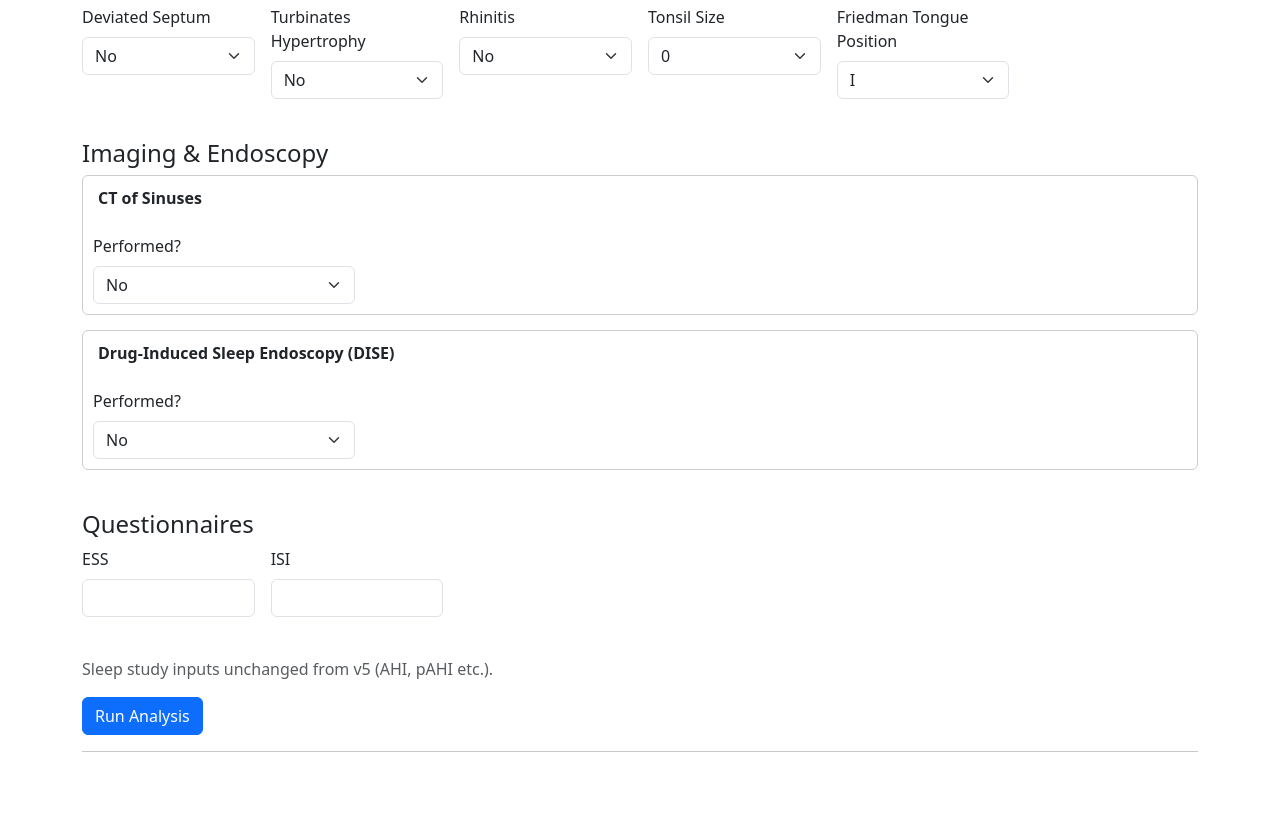
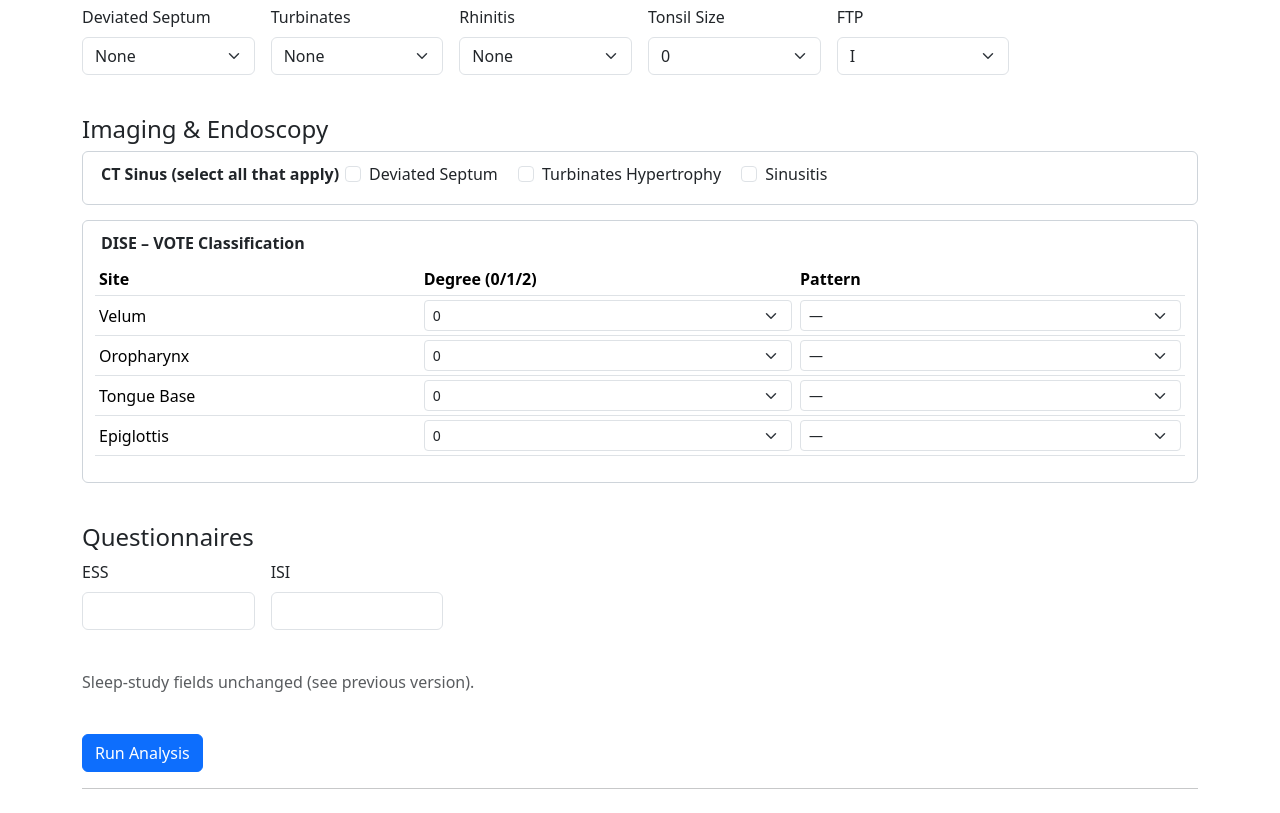
Before and after one commit to stereooooooo/osa-phenotyper, a plain HTML site: page index.html in a window 1280 px wide. Shown: the part 342-1155 px from the top of the page. Before the commit the page ends 1118 px from the top, so only its background shows below. Drawn offline with nearby package versions, Linux system fonts and the light colour scheme.

Commit message:
Add files via upload

```diff
--- a/index.html
+++ b/index.html
@@ -2,26 +2,26 @@
 <html lang="en">
 <head>
 <meta charset="UTF-8">
-<title>OSA Phenotyper (Prototype v6)</title>
+<title>OSA Phenotyper (Prototype v7)</title>
 <meta name="viewport" content="width=device-width, initial-scale=1">
 <link href="https://cdn.jsdelivr.net/npm/bootstrap@5.3.3/dist/css/bootstrap.min.css" rel="stylesheet">
 <style>
 body{padding-top:20px;}
 .section{margin-bottom:40px;}
 summary{cursor:pointer;}
-fieldset{border:1px solid #ccc;padding:10px;margin-bottom:15px;border-radius:6px;}
-legend{width:auto;padding:0 5px;font-size:1rem;font-weight:600;}
+fieldset{border:1px solid #ced4da;padding:10px 12px;border-radius:6px;margin-bottom:15px;}
+legend{padding:0 6px;font-size:1rem;font-weight:600;width:auto;}
 </style>
 </head>
 <body>
 <div class="container">
-<h1 class="mb-3">OSA Phenotyping Tool <small class="text-muted">(v6)</small></h1>
+<h1 class="mb-3">OSA Phenotyping Tool <small class="text-muted">(v7)</small></h1>
 
-<!-- Study type -->
+<!-- Sleep study selector -->
 <div class="section">
 <label class="form-label fw-bold me-2">Sleep Study Type:</label>
 <select class="form-select d-inline-block w-auto" id="studyType" onchange="toggleStudySections()">
-  <option value="PSG">Lab PSG (Level I)</option>
+  <option value="PSG">Lab PSG (Level I)</option>
   <option value="WatchPAT">Home Sleep Test – WatchPAT</option>
 </select>
 </div>
@@ -42,35 +42,56 @@ legend{width:auto;padding:0 5px;font-size:1rem;font-weight:600;}
 <div class="section">
 <h4>Physical Exam</h4>
 <div class="row g-3">
-  <div class="col-md-2"><label class="form-label">Deviated Septum</label><select class="form-select" id="septum"><option value="">No</option><option>Yes</option></select></div>
-  <div class="col-md-2"><label class="form-label">Turbinates Hypertrophy</label><select class="form-select" id="turbinates"><option value="">No</option><option>Mild</option><option>Moderate</option><option>Severe</option></select></div>
-  <div class="col-md-2"><label class="form-label">Rhinitis</label><select class="form-select" id="rhinitis"><option value="">No</option><option>Allergic</option><option>Non‑allergic</option></select></div>
-  <div class="col-md-2"><label class="form-label">Tonsil Size</label><select class="form-select" id="tonsils"><option value="">0</option><option>1</option><option>2</option><option>3</option><option>4</option></select></div>
-  <div class="col-md-2"><label class="form-label">Friedman Tongue Position</label><select class="form-select" id="ftp"><option value="">I</option><option>II</option><option>III</option><option>IV</option></select></div>
+  <div class="col-md-2"><label class="form-label">Deviated Septum</label><select class="form-select" id="septum"><option value="">None</option><option>Yes</option></select></div>
+  <div class="col-md-2"><label class="form-label">Turbinates</label><select class="form-select" id="turbinates"><option>None</option><option>Mild</option><option>Moderate</option><option>Severe</option></select></div>
+  <div class="col-md-2"><label class="form-label">Rhinitis</label><select class="form-select" id="rhinitis"><option>None</option><option>Mild</option><option>Moderate</option><option>Severe</option></select></div>
+  <div class="col-md-2"><label class="form-label">Tonsil Size</label><select class="form-select" id="tonsils"><option>0</option><option>1</option><option>2</option><option>3</option><option>4</option></select></div>
+  <div class="col-md-2"><label class="form-label">FTP</label><select class="form-select" id="ftp"><option>I</option><option>II</option><option>III</option><option>IV</option></select></div>
 </div>
 </div>
 
-<!-- Imaging -->
+<!-- Imaging & endoscopy -->
 <div class="section">
 <h4>Imaging &amp; Endoscopy</h4>
+
 <fieldset>
-<legend>CT of Sinuses</legend>
-<div class="row g-3">
-  <div class="col-md-3"><label class="form-label">Performed?</label><select class="form-select" id="ctDone" onchange="toggleCT()"><option value="">No</option><option>Yes</option></select></div>
-  <div class="col-md-3 ct-field d-none"><label class="form-label">CT Findings</label><select class="form-select" id="ctFindings"><option>Normal</option><option>Deviated Septum</option><option>Turbinates Hypertrophy</option><option>Sinusitis</option></select></div>
+<legend>CT Sinus (select all that apply)</legend>
+<div class="form-check form-check-inline">
+  <input class="form-check-input" type="checkbox" id="ctDeviated">
+  <label class="form-check-label" for="ctDeviated">Deviated Septum</label>
+</div>
+<div class="form-check form-check-inline">
+  <input class="form-check-input" type="checkbox" id="ctTurbs">
+  <label class="form-check-label" for="ctTurbs">Turbinates Hypertrophy</label>
+</div>
+<div class="form-check form-check-inline">
+  <input class="form-check-input" type="checkbox" id="ctSinusitis">
+  <label class="form-check-label" for="ctSinusitis">Sinusitis</label>
 </div>
 </fieldset>
 
 <fieldset>
-<legend>Drug‑Induced Sleep Endoscopy (DISE)</legend>
-<div class="row g-3">
-  <div class="col-md-3"><label class="form-label">Performed?</label><select class="form-select" id="diseDone" onchange="toggleDISE()"><option value="">No</option><option>Yes</option></select></div>
-</div>
-<div class="row g-3 dise-field d-none">
-  <div class="col-md-3"><label class="form-label">Velum</label><select class="form-select" id="diseV"><option value="">0</option><option>I</option><option>II</option><option>III</option></select></div>
-  <div class="col-md-3"><label class="form-label">Oropharynx</label><select class="form-select" id="diseO"><option value="">0</option><option>I</option><option>II</option><option>III</option></select></div>
-  <div class="col-md-3"><label class="form-label">Tongue Base</label><select class="form-select" id="diseT"><option value="">0</option><option>I</option><option>II</option><option>III</option></select></div>
-  <div class="col-md-3"><label class="form-label">Epiglottis</label><select class="form-select" id="diseE"><option value="">0</option><option>I</option><option>II</option><option>III</option></select></div>
+<legend>DISE – VOTE Classification</legend>
+<div class="table-responsive">
+<table class="table table-sm align-middle">
+<thead><tr><th>Site</th><th>Degree (0/1/2)</th><th>Pattern</th></tr></thead>
+<tbody>
+<tr><td>Velum</td>
+<td><select class="form-select form-select-sm" id="vDeg"><option>0</option><option>1</option><option>2</option></select></td>
+<td><select class="form-select form-select-sm" id="vPat"><option value="">—</option><option>AP</option><option>Lateral</option><option>Concentric</option></select></td></tr>
+
+<tr><td>Oropharynx</td>
+<td><select class="form-select form-select-sm" id="oDeg"><option>0</option><option>1</option><option>2</option></select></td>
+<td><select class="form-select form-select-sm" id="oPat"><option value="">—</option><option>Lateral</option></select></td></tr>
+
+<tr><td>Tongue Base</td>
+<td><select class="form-select form-select-sm" id="tDeg"><option>0</option><option>1</option><option>2</option></select></td>
+<td><select class="form-select form-select-sm" id="tPat"><option value="">—</option><option>AP</option></select></td></tr>
+
+<tr><td>Epiglottis</td>
+<td><select class="form-select form-select-sm" id="eDeg"><option>0</option><option>1</option><option>2</option></select></td>
+<td><select class="form-select form-select-sm" id="ePat"><option value="">—</option><option>AP</option><option>Lateral</option></select></td></tr>
+</tbody></table>
 </div>
 </fieldset>
 </div>
@@ -84,8 +105,9 @@ legend{width:auto;padding:0 5px;font-size:1rem;font-weight:600;}
 </div>
 </div>
 
-<!-- PSG and WatchPAT blocks here (omitted for brevity) -->
-<p class="text-muted">Sleep study inputs unchanged from v5 (AHI, pAHI etc.).</p>
+<div class="section">
+<p class="text-muted">Sleep‑study fields unchanged (see previous version).</p>
+</div>
 
 <button type="button" class="btn btn-primary" onclick="runAnalysis()">Run Analysis</button>
 </form>
@@ -96,28 +118,35 @@ legend{width:auto;padding:0 5px;font-size:1rem;font-weight:600;}
 </div>
 
 <script>
+// Simple obtain helpers
 function num(id){return parseFloat(document.getElementById(id)?.value)||0;}
 function val(id){return document.getElementById(id)?.value||'';}
+function checked(id){return document.getElementById(id).checked;}
 
-function toggleStudySections(){/* same as before */}
-
-// Toggle CT / DISE visibility
-function toggleCT(){document.querySelectorAll('.ct-field').forEach(el=>el.classList.toggle('d-none',val('ctDone')!=='Yes'));}
-function toggleDISE(){document.querySelectorAll('.dise-field').forEach(el=>el.classList.toggle('d-none',val('diseDone')!=='Yes'));}
+// placeholder for study toggle
+function toggleStudySections(){}
 
 function runAnalysis(){
-  // simplified: use tonsil size ≥3, FTP III‑IV, septal deviation yes, turbinate moderate‑severe OR CT corroboration to reinforce anatomical phenotype
   const phen=[], why={};const add=(p,r)=>{phen.push(p);why[p]=(why[p]||[]).concat(r);};
-  // Example: high anatomy if big tonsils or FTP high
-  if(['3','4'].includes(val('tonsils')) || ['III','IV'].includes(val('ftp')) || val('septum')==='Yes' || ['Moderate','Severe'].includes(val('turbinates')) || val('ctFindings')==='Deviated Septum'){
-     add('High Anatomical Contribution',['PE/CT findings']);
-  }
-  // for brevity other rules from v5 would be merged here...
-  const patientHTML="<p>(demo) Added physical‑exam logic placeholder.</p>";
-  document.getElementById('patientSummary').innerHTML=patientHTML;
-  document.getElementById('clinicianReport').innerHTML="<p>(demo) Clinician report will show reasons.</p>";
+
+  // High anatomical reinforcement
+  if(['3','4'].includes(val('tonsils'))) add('High Anatomical Contribution',['Tonsils '+val('tonsils')]);
+  if(['III','IV'].includes(val('ftp'))) add('High Anatomical Contribution',['FTP '+val('ftp')]);
+  if(val('septum')==='Yes' || checked('ctDeviated')) add('High Anatomical Contribution',['Septal deviation']);
+  if(['Moderate','Severe'].includes(val('turbinates')) || checked('ctTurbs')) add('High Anatomical Contribution',['Turbinate hypertrophy']);
+  if(['Moderate','Severe'].includes(val('rhinitis'))) add('High Anatomical Contribution',['Moderate/severe rhinitis']);
+  // CT sinusitis could hint inflammation – not necessarily anatomical collapse; optional
+
+  // DISE: if any site degree 2, mark anatomical
+  const diseDeg=[num('vDeg'),num('oDeg'),num('tDeg'),num('eDeg')];
+  if(diseDeg.some(d=>d===2)) add('High Anatomical Contribution',['DISE degree 2 at one or more sites']);
+
+  // Build patient-friendly output (demo)
+  const patHTML='<h3>Patient Summary</h3><p>Phenotypes: '+(phen.join(', ')||'None flagged')+'</p>';
+  const clin='<h3>Clinician Report</h3><ul>'+phen.map(p=>'<li><strong>'+p+':</strong> '+why[p].join(', ')+'</li>').join('')+'</ul>';
+  document.getElementById('patientSummary').innerHTML=patHTML;
+  document.getElementById('clinicianReport').innerHTML=clin;
 }
-toggleCT();toggleDISE();
 </script>
 </body>
 </html>
```
Also changed, not shown: README.md.
